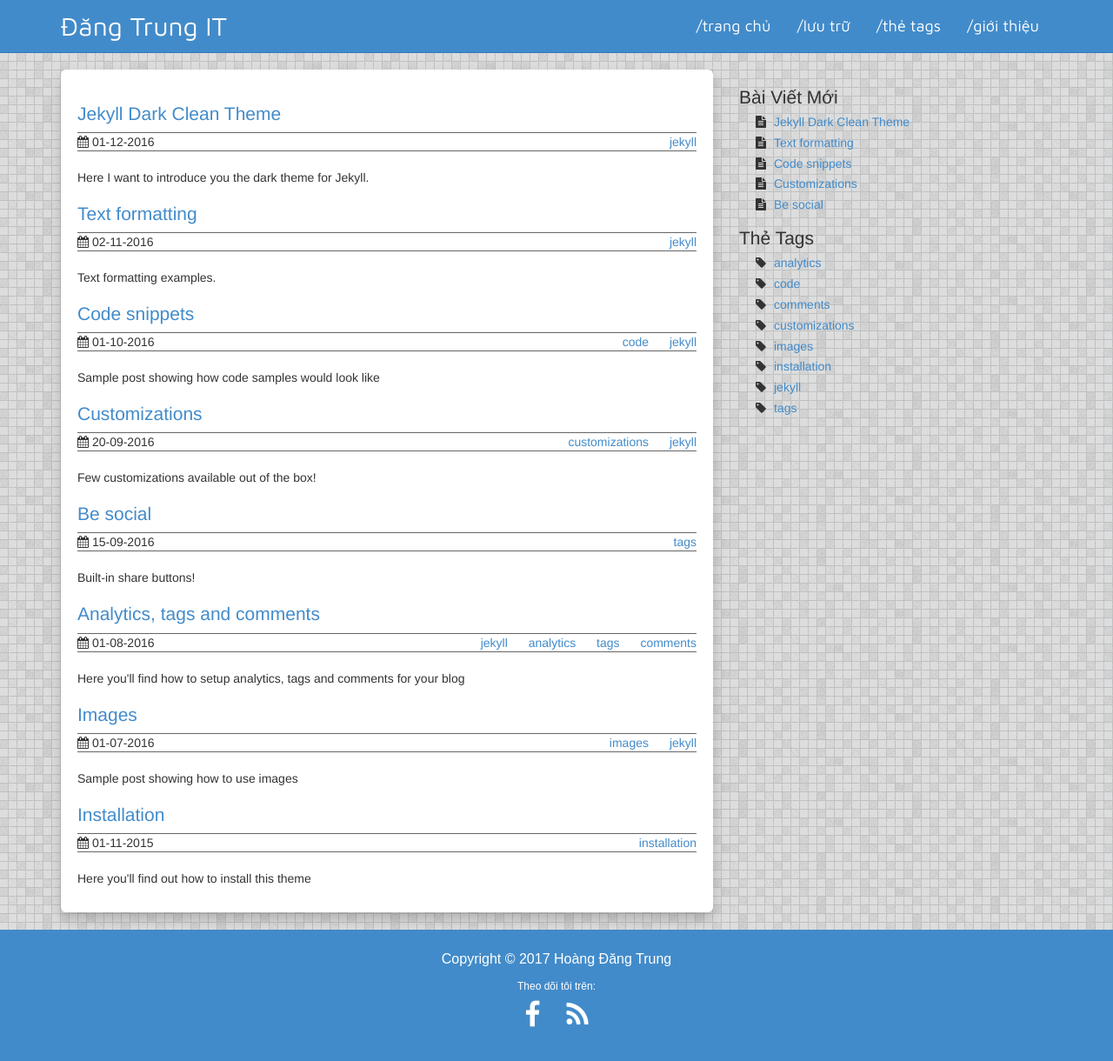
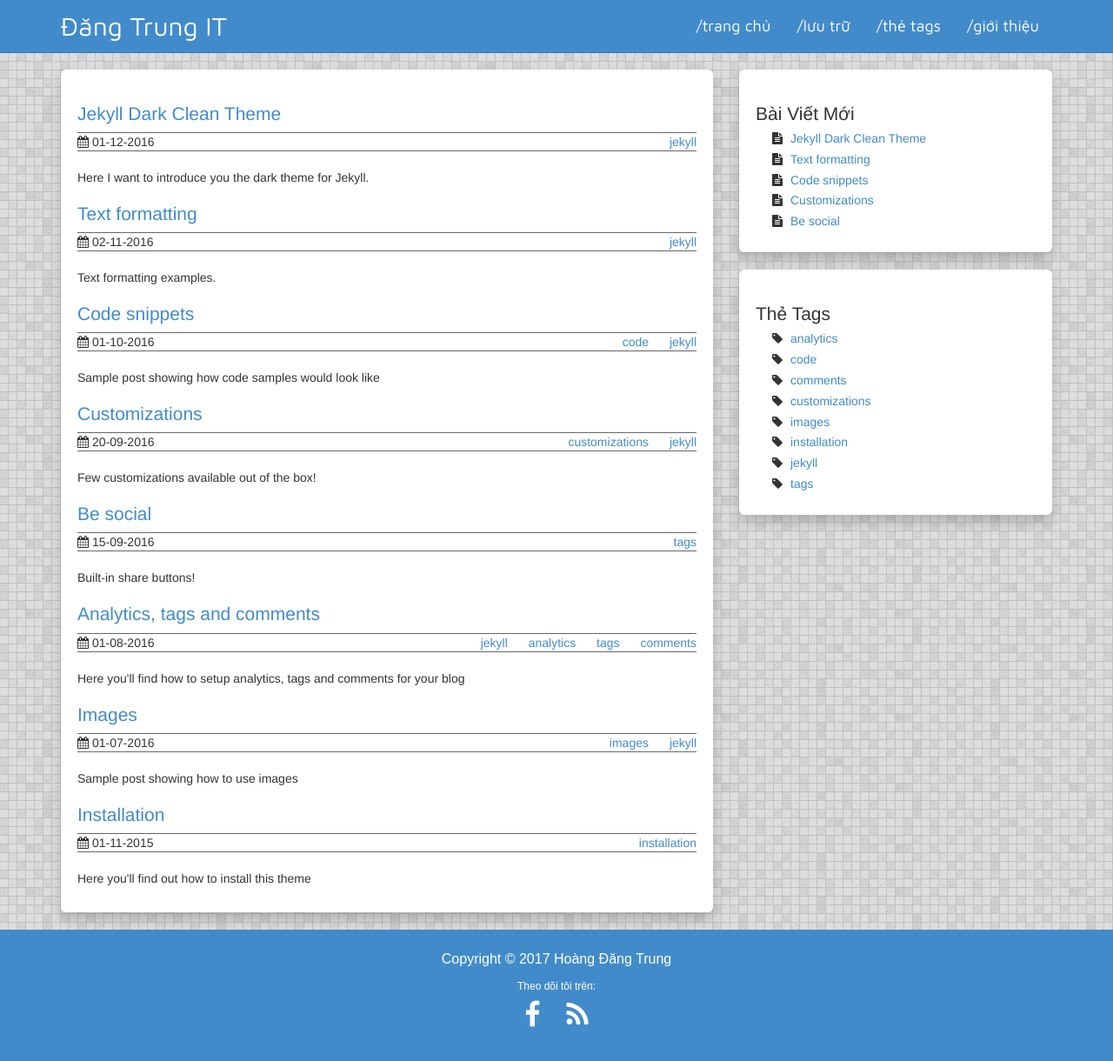
Before and after one commit to hoangdangtrungvn/hoangdangtrungvn.github.io, a Jekyll site: the page built from index.html, in a window 1280 px wide and 1228 px high. Shown: the top 1220 px of the window at 87% size. Built offline with Jekyll 4.4.1, drawn with Linux system fonts in a browser that asks for light colours; the list of posts is cut into pages by our own code.

Commit message:
update css

```diff
--- a/css/theme.css
+++ b/css/theme.css
@@ -18,7 +18,7 @@ h6 { font-size: .75em; }
 
 .footer a { color: #ee4444; }
 
-.sidebar { margin-bottom: 20px }
+.sidebar { margin-bottom: 20px; background-color: #fff; padding: 19px; border-radius: 6px; box-shadow: 0px 0px 0px 0px, 0px 8px 16px rgba(0, 0, 0, 0.2); min-height: 20px; }
 .sidebar li { margin-top: .7em; line-height: 1em; }
 
 ul.sideBarTags, ul.sideBarPosts { list-style: none; }
```
